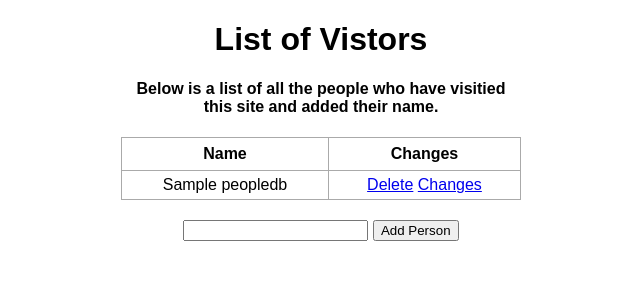
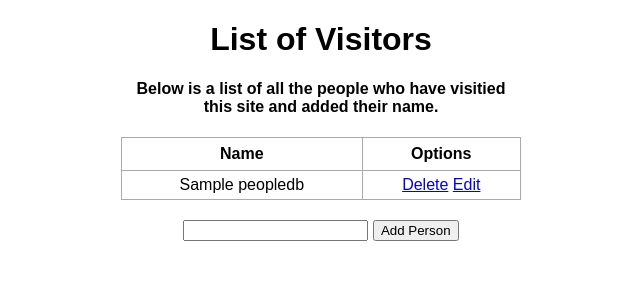
Before and after one commit to evwalles/docker-web-app, a Flask app: page / in a window 1280 px wide. Shown: the top 300 px of the page, without its empty margins (319-959 px from the left). Run offline with Flask 2, Linux system fonts and the light colour scheme; a database or web service that is not in the repository returns one stand-in record (values such as "Sample title"); parts of the project's set-up code (start-up, migrations or seed data) failed here and were passed over.

Commit message:
Update index.html

```diff
--- a/templates/index.html
+++ b/templates/index.html
@@ -6,20 +6,20 @@
 
 {% block body %}
 <div class="content">
-    <h1 style="text-align: center">List of Vistors</h1>
+    <h1 style="text-align: center">List of Visitors</h1>
     <h4 style="text-align: center">Below is a list of all the people who have visitied this site and added their name.</h4>
 
     <table>
         <tr>
             <th>Name</th>
-            <th>Changes</th>
+            <th>Options</th>
         </tr>
         {% for person in people %}
             <tr>
                 <td>{{ person.name }}</td>
                 <td>
                     <a href="/delete/{{person.name}}">Delete</a>
-                    <a href="/update/{{person.name}}">Changes</a>
+                    <a href="/update/{{person.name}}">Edit</a>
                 </td>
             </tr>
         {% endfor %}
```
